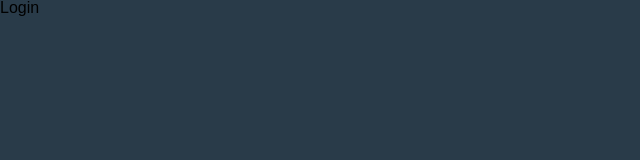
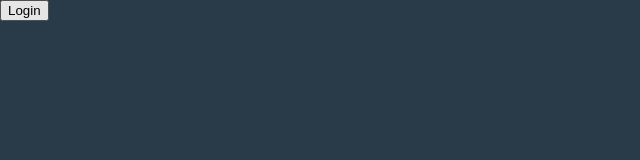
Before and after one commit to dan-valentine/news-app, a React (Create React App) app: page / in a window 1280 px wide. Shown: the top 160 px of the page, without its empty margins (0-640 px from the left). Built offline with nearby package versions, Linux system fonts and the light colour scheme.

Commit message:
fixed some css

```diff
--- a/src/components/Login/Login.js
+++ b/src/components/Login/Login.js
@@ -4,7 +4,9 @@ export default class Login extends Component {
     render () {
         return (
             <div>
-                Login
+                <div>
+                    <button>Login</button>
+                </div>
             </div>
         );
     }
```
